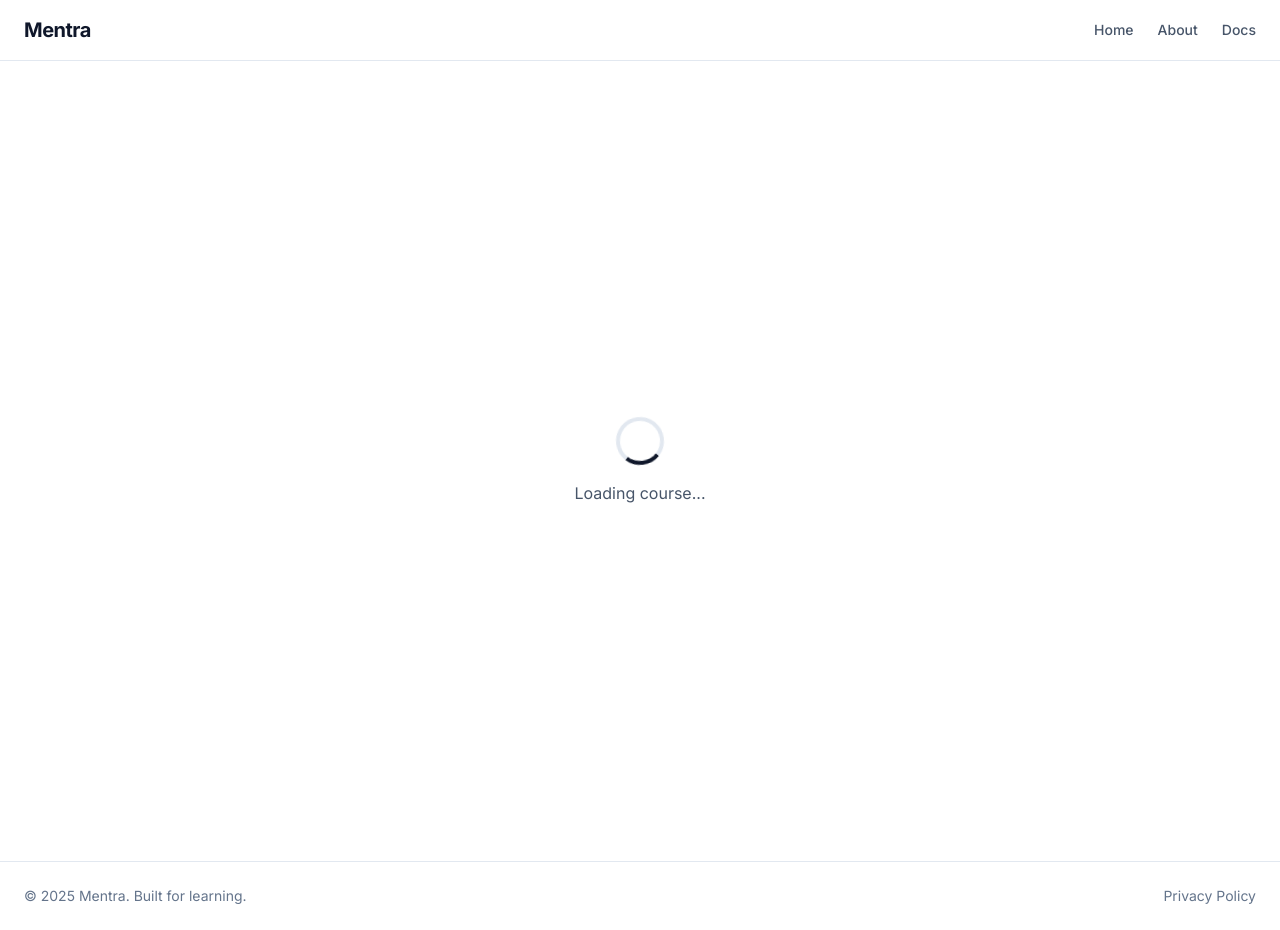
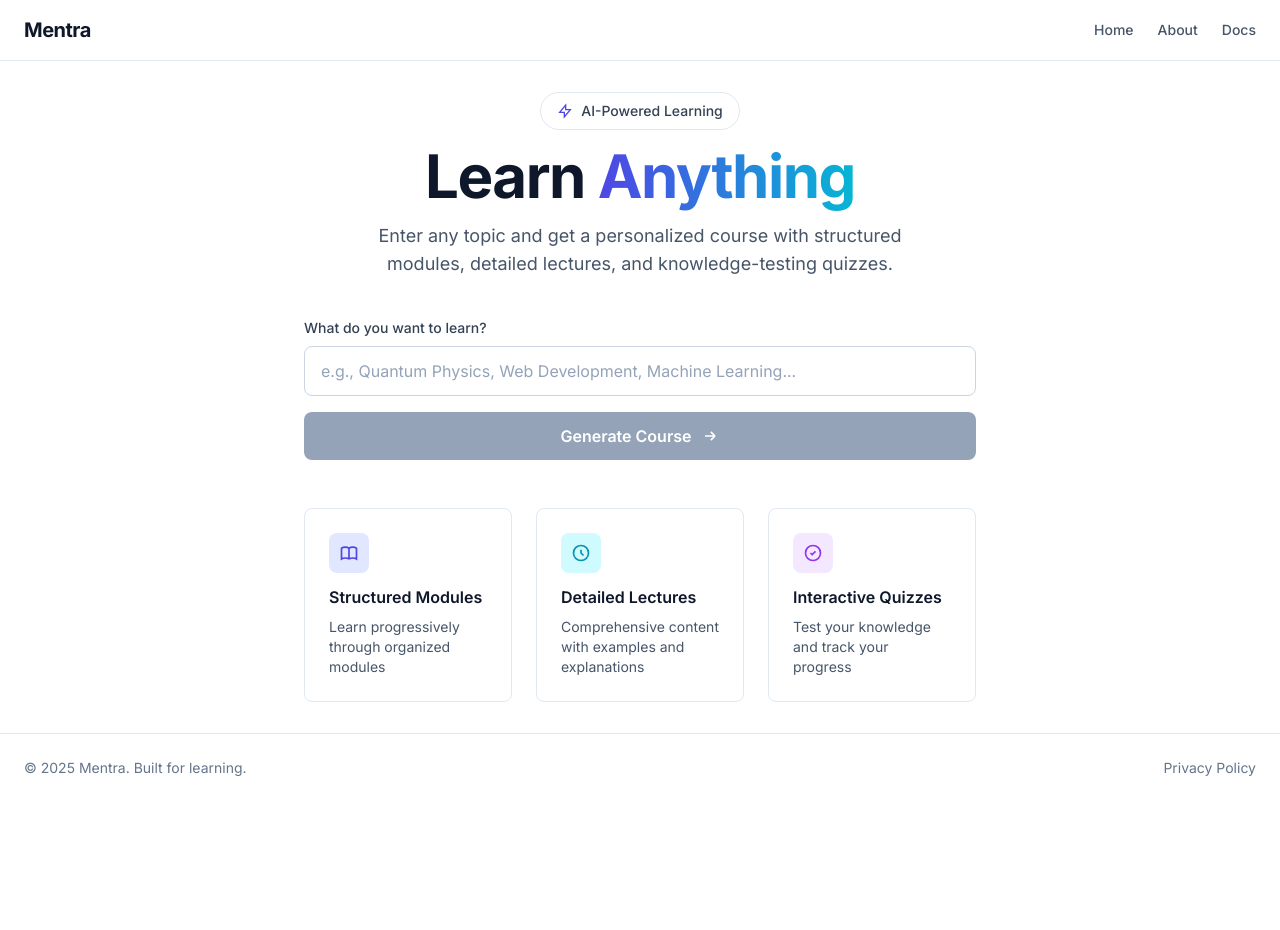
Before and after one commit to daniel-lief/mentra, a Next.js app in the folder web/: page / in a window 1280 px wide. Before the commit this address had no page. After the commit the page ends 802 px from the top, so only its background shows below. Built offline with nearby package versions, Linux system fonts and the light colour scheme.

Commit message:
Fixed start page

```diff
--- a/web/app/lecture/[id]/page.tsx
+++ b/web/app/lecture/[id]/page.tsx
@@ -1,3 +1,4 @@
+// app/lecture/[id]/page.tsx
 "use client";
 
 import { useEffect, useState } from "react";
--- a/web/app/page.tsx
+++ b/web/app/page.tsx
@@ -1,223 +1,161 @@
+// app/page.tsx
 "use client";
 
-import { useEffect, useState } from "react";
+import { useState } from "react";
 import { useRouter } from "next/navigation";
 
-type Module = {
-  module_number: number;
-  module_title: string;
-  description: string;
-};
-
-export default function CoursePage() {
-  const [courseTopic, setCourseTopic] = useState<string>("");
-  const [modules, setModules] = useState<Module[]>([]);
-  const [progress, setProgress] = useState(0);
+export default function HomePage() {
+  const [topic, setTopic] = useState("");
+  const [isGenerating, setIsGenerating] = useState(false);
   const router = useRouter();
 
-  useEffect(() => {
-    const storedData = sessionStorage.getItem("courseData");
-    if (!storedData) {
-      router.push("/");
+  const handleGenerateCourse = async (e: React.FormEvent) => {
+    e.preventDefault();
+
+    if (!topic.trim()) {
+      alert("Please enter a topic");
       return;
     }
 
-    const data = JSON.parse(storedData);
-    setCourseTopic(data.topic);
-    setModules(data.modules);
+    setIsGenerating(true);
 
-    // Calculate progress from completed modules
-    const completedModules = JSON.parse(sessionStorage.getItem("completedModules") || "[]");
-    if (data.modules.length > 0) {
-      setProgress(Math.round((completedModules.length / data.modules.length) * 100));
+    try {
+      const response = await fetch("/api/generate-modules", {
+        method: "POST",
+        headers: { "Content-Type": "application/json" },
+        body: JSON.stringify({ topic: topic.trim() }),
+      });
+
+      if (!response.ok) {
+        throw new Error("Failed to generate course");
+      }
+
+      const data = await response.json();
+
+      // Store course data in sessionStorage
+      sessionStorage.setItem("courseData", JSON.stringify({
+        topic: data.topic,
+        modules: data.modules,
+      }));
+
+      // Initialize completed modules
+      sessionStorage.setItem("completedModules", JSON.stringify([]));
+
+      // Navigate to course page
+      router.push("/course");
+    } catch (error) {
+      console.error("Error generating course:", error);
+      alert("Failed to generate course. Please try again.");
+    } finally {
+      setIsGenerating(false);
     }
-  }, [router]);
-
-  const handleStartModule = (moduleNumber: number) => {
-    sessionStorage.setItem("currentModule", JSON.stringify(modules[moduleNumber - 1]));
-    router.push(`/lecture/${moduleNumber}`);
   };
 
-  const isModuleCompleted = (moduleNumber: number) => {
-    const completedModules = JSON.parse(sessionStorage.getItem("completedModules") || "[]");
-    return completedModules.includes(moduleNumber);
-  };
-
-  if (!courseTopic) {
-    return (
-      <div className="flex h-screen items-center justify-center">
-        <div className="text-center">
-          <div className="mx-auto h-12 w-12 animate-spin rounded-full border-4 border-slate-200 border-t-slate-900" />
-          <p className="mt-4 text-slate-600">Loading course...</p>
-        </div>
-      </div>
-    );
-  }
-
   return (
-    <div className="mx-auto max-w-5xl">
-      {/* Back Button */}
-      <button
-        onClick={() => router.push("/")}
-        className="mb-6 inline-flex items-center gap-2 rounded-lg px-4 py-2 text-sm font-medium text-slate-600 transition-colors hover:bg-slate-100 hover:text-slate-900"
-      >
-        <svg className="h-4 w-4" viewBox="0 0 24 24" fill="none" stroke="currentColor" strokeWidth="2">
-          <path d="M19 12H5M12 19l-7-7 7-7" />
-        </svg>
-        Back to Home
-      </button>
-
-      {/* Course Header */}
-      <section className="relative mb-10 overflow-hidden rounded-xl border border-slate-200 bg-white">
-        {/* Gradient Background */}
-        <div
-          className="absolute inset-0 pointer-events-none"
-          style={{
-            background:
-              "radial-gradient(circle at top left, rgba(99,102,241,0.18), transparent 40%), radial-gradient(circle at bottom right, rgba(59,130,246,0.18), transparent 40%)",
-          }}
-        />
-        <div className="pointer-events-none absolute inset-0 ring-1 ring-inset ring-black/5" />
-
-        {/* Badge */}
-        <div className="absolute right-6 top-6 rotate-1">
-          <span className="inline-flex items-center rounded-md bg-slate-900 px-2.5 py-1 text-[11px] font-semibold uppercase tracking-wide text-white">
-            AI Generated • {modules.length} Modules
-          </span>
-        </div>
-
-        <div className="relative z-10 p-8 md:p-10">
-          {/* Course Badge */}
-          <div className="mb-3 inline-flex items-center gap-2 rounded-full border border-slate-200 bg-white/60 px-3 py-1 text-xs font-medium text-slate-600 backdrop-blur-sm">
-            <svg className="h-3.5 w-3.5" viewBox="0 0 24 24" fill="none" stroke="currentColor" strokeWidth="2">
-              <path d="M12 3l1.912 5.813a1 1 0 00.95.69h6.064L15.54 13.49a1 1 0 00-.364 1.118l1.912 5.813-5.384-3.987a1 1 0 00-1.176 0l-5.384 3.987 1.912-5.813a1 1 0 00-.364-1.118L2.074 9.503h6.064a1 1 0 00.95-.69L12 3z" />
+    <div className="flex min-h-[calc(100vh-8rem)] items-center justify-center px-6">
+      <div className="w-full max-w-2xl">
+        {/* Hero Section */}
+        <div className="mb-10 text-center">
+          <div className="mb-4 inline-flex items-center gap-2 rounded-full border border-slate-200 bg-white px-4 py-2 text-sm font-medium text-slate-700">
+            <svg className="h-4 w-4 text-indigo-600" viewBox="0 0 24 24" fill="none" stroke="currentColor" strokeWidth="2">
+              <path d="M13 10V3L4 14h7v7l9-11h-7z" />
             </svg>
-            Curated by Mentra
+            AI-Powered Learning
           </div>
 
-          {/* Course Title */}
-          <h1 className="mb-3 text-4xl font-semibold tracking-tight text-slate-900 md:text-5xl">
-            {courseTopic}
+          <h1 className="mb-4 text-5xl font-bold tracking-tight text-slate-900 md:text-6xl">
+            Learn{" "}
+            <span className="bg-gradient-to-r from-indigo-600 to-cyan-500 bg-clip-text text-transparent">
+              Anything
+            </span>
           </h1>
 
-          {/* Course Description */}
-          <p className="mb-6 max-w-2xl text-base leading-relaxed text-slate-600">
-            Master {courseTopic.toLowerCase()} through {modules.length} interactive modules with
-            comprehensive lectures and knowledge-testing quizzes.
-          </p>
-
-          {/* Progress Bar */}
-          <div className="flex flex-wrap items-center gap-4">
-            <div className="flex items-center gap-3">
-              <div className="relative h-2 w-48 overflow-hidden rounded-full bg-slate-200">
-                <div
-                  className="h-full rounded-full bg-gradient-to-r from-indigo-600 to-blue-500 transition-all duration-500"
-                  style={{ width: `${progress}%` }}
-                />
-              </div>
-              <span className="text-sm font-medium text-slate-700">{progress}% complete</span>
-            </div>
-            <button className="inline-flex items-center gap-2 rounded-lg bg-slate-900 px-4 py-2 font-medium text-white transition-colors hover:bg-slate-800">
-              <svg className="h-4 w-4" viewBox="0 0 24 24" fill="none" stroke="currentColor" strokeWidth="2">
-                <path d="M12 6.253v13m0-13C10.832 5.477 9.246 5 7.5 5S4.168 5.477 3 6.253v13C4.168 18.477 5.754 18 7.5 18s3.332.477 4.5 1.253m0-13C13.168 5.477 14.754 5 16.5 5c1.747 0 3.332.477 4.5 1.253v13C19.832 18.477 18.247 18 16.5 18c-1.746 0-3.332.477-4.5 1.253" />
-              </svg>
-              Continue Learning
-            </button>
-          </div>
-        </div>
-      </section>
-
-      {/* Module List */}
-      <section>
-        <div className="mb-6 flex items-baseline justify-between">
-          <h2 className="text-2xl font-semibold tracking-tight text-slate-900">Course Modules</h2>
-          <p className="text-sm text-slate-500">
-            {modules.length} modules • ~{modules.length * 15}-{modules.length * 25} mins
+          <p className="mx-auto max-w-xl text-lg text-slate-600">
+            Enter any topic and get a personalized course with structured modules,
+            detailed lectures, and knowledge-testing quizzes.
           </p>
         </div>
 
-        {/* Timeline */}
-        <div className="relative">
-          <div className="absolute left-2 top-0 bottom-0 w-px bg-slate-200" />
+        {/* Input Form */}
+        <form onSubmit={handleGenerateCourse} className="space-y-4">
+          <div>
+            <label htmlFor="topic" className="mb-2 block text-sm font-medium text-slate-700">
+              What do you want to learn?
+            </label>
+            <input
+              id="topic"
+              type="text"
+              value={topic}
+              onChange={(e) => setTopic(e.target.value)}
+              placeholder="e.g., Quantum Physics, Web Development, Machine Learning..."
+              disabled={isGenerating}
+              className="w-full rounded-lg border border-slate-300 bg-white px-4 py-3 text-slate-900 placeholder-slate-400 transition-colors focus:border-indigo-500 focus:outline-none focus:ring-2 focus:ring-indigo-500/20 disabled:bg-slate-50"
+            />
+          </div>
 
-          <ul className="space-y-6">
-            {modules.map((module, index) => {
-              const completed = isModuleCompleted(module.module_number);
+          <button
+            type="submit"
+            disabled={isGenerating || !topic.trim()}
+            className="w-full inline-flex items-center justify-center gap-2 rounded-lg bg-slate-900 px-6 py-3 font-semibold text-white transition-colors hover:bg-slate-800 disabled:cursor-not-allowed disabled:bg-slate-400"
+          >
+            {isGenerating ? (
+              <>
+                <svg className="h-5 w-5 animate-spin" viewBox="0 0 24 24" fill="none">
+                  <circle className="opacity-25" cx="12" cy="12" r="10" stroke="currentColor" strokeWidth="4" />
+                  <path className="opacity-75" fill="currentColor" d="M4 12a8 8 0 018-8V0C5.373 0 0 5.373 0 12h4zm2 5.291A7.962 7.962 0 014 12H0c0 3.042 1.135 5.824 3 7.938l3-2.647z" />
+                </svg>
+                Generating your course...
+              </>
+            ) : (
+              <>
+                Generate Course
+                <svg className="h-5 w-5" viewBox="0 0 24 24" fill="none" stroke="currentColor" strokeWidth="2">
+                  <path d="M13 7l5 5m0 0l-5 5m5-5H6" />
+                </svg>
+              </>
+            )}
+          </button>
+        </form>
 
-              return (
-                <li key={module.module_number} className="relative pl-10">
-                  {/* Timeline Dot */}
-                  <div
-                    className={`absolute left-[0.44rem] top-[1.4rem] h-3 w-3 rounded-full border ${
-                      completed
-                        ? "border-indigo-500 bg-indigo-500"
-                        : "border-slate-300 bg-white"
-                    }`}
-                  />
+        {/* Features */}
+        <div className="mt-12 grid gap-6 md:grid-cols-3">
+          <div className="rounded-lg border border-slate-200 bg-white p-6">
+            <div className="mb-3 flex h-10 w-10 items-center justify-center rounded-lg bg-indigo-100">
+              <svg className="h-5 w-5 text-indigo-600" viewBox="0 0 24 24" fill="none" stroke="currentColor" strokeWidth="2">
+                <path d="M12 6.253v13m0-13C10.832 5.477 9.246 5 7.5 5S4.168 5.477 3 6.253v13C4.168 18.477 5.754 18 7.5 18s3.332.477 4.5 1.253m0-13C13.168 5.477 14.754 5 16.5 5c1.747 0 3.332.477 4.5 1.253v13C19.832 18.477 18.247 18 16.5 18c-1.746 0-3.332.477-4.5 1.253" />
+              </svg>
+            </div>
+            <h3 className="mb-2 font-semibold text-slate-900">Structured Modules</h3>
+            <p className="text-sm text-slate-600">
+              Learn progressively through organized modules
+            </p>
+          </div>
 
-                  {/* Module Card */}
-                  <div className="group relative overflow-hidden rounded-xl border border-slate-200 bg-white transition-all hover:shadow-md">
-                    {/* Top Accent Line */}
-                    <div
-                      className={`h-[3px] w-full ${
-                        completed
-                          ? "bg-gradient-to-r from-green-500 to-emerald-500"
-                          : "bg-gradient-to-r from-indigo-500 to-blue-500"
-                      }`}
-                    />
+          <div className="rounded-lg border border-slate-200 bg-white p-6">
+            <div className="mb-3 flex h-10 w-10 items-center justify-center rounded-lg bg-cyan-100">
+              <svg className="h-5 w-5 text-cyan-600" viewBox="0 0 24 24" fill="none" stroke="currentColor" strokeWidth="2">
+                <path d="M12 8v4l3 3m6-3a9 9 0 11-18 0 9 9 0 0118 0z" />
+              </svg>
+            </div>
+            <h3 className="mb-2 font-semibold text-slate-900">Detailed Lectures</h3>
+            <p className="text-sm text-slate-600">
+              Comprehensive content with examples and explanations
+            </p>
+          </div>
 
-                    <div className="flex items-start justify-between p-5">
-                      <div className="flex-1 pr-4">
-                        <div className="mb-2 flex flex-wrap items-center gap-2">
-                          {/* Module Number */}
-                          <span className="inline-flex h-6 min-w-[1.5rem] items-center justify-center rounded-full bg-slate-100 px-2 text-xs font-semibold text-slate-700">
-                            {String(index + 1).padStart(2, "0")}
-                          </span>
-
-                          {/* Module Title */}
-                          <h3 className="text-lg font-medium text-slate-900">
-                            {module.module_title}
-                          </h3>
-
-                          {/* Completed Badge */}
-                          {completed && (
-                            <span className="inline-flex items-center gap-1 rounded-full bg-green-50 px-2 py-0.5 text-[11px] font-medium text-green-700 ring-1 ring-inset ring-green-600/20">
-                              <svg className="h-3 w-3" viewBox="0 0 24 24" fill="none" stroke="currentColor" strokeWidth="2">
-                                <path d="M5 13l4 4L19 7" />
-                              </svg>
-                              Completed
-                            </span>
-                          )}
-                        </div>
-
-                        {/* Description */}
-                        <p className="text-sm text-slate-600">{module.description}</p>
-                      </div>
-
-                      {/* Start Button */}
-                      <button
-                        onClick={() => handleStartModule(module.module_number)}
-                        className="ml-auto inline-flex items-center gap-2 rounded-lg border border-slate-200 bg-white px-4 py-2 font-medium text-slate-700 transition-all duration-200 hover:border-indigo-300 hover:bg-indigo-50/60 hover:text-indigo-600"
-                      >
-                        {completed ? "Review" : "Start"}
-                        <svg
-                          className="h-4 w-4 text-indigo-500 transition-transform group-hover:translate-x-0.5"
-                          viewBox="0 0 24 24"
-                          fill="none"
-                          stroke="currentColor"
-                          strokeWidth="2"
-                        >
-                          <path d="M9 5l7 7-7 7" />
-                        </svg>
-                      </button>
-                    </div>
-                  </div>
-                </li>
-              );
-            })}
-          </ul>
+          <div className="rounded-lg border border-slate-200 bg-white p-6">
+            <div className="mb-3 flex h-10 w-10 items-center justify-center rounded-lg bg-purple-100">
+              <svg className="h-5 w-5 text-purple-600" viewBox="0 0 24 24" fill="none" stroke="currentColor" strokeWidth="2">
+                <path d="M9 12l2 2 4-4m6 2a9 9 0 11-18 0 9 9 0 0118 0z" />
+              </svg>
+            </div>
+            <h3 className="mb-2 font-semibold text-slate-900">Interactive Quizzes</h3>
+            <p className="text-sm text-slate-600">
+              Test your knowledge and track your progress
+            </p>
+          </div>
         </div>
-      </section>
+      </div>
     </div>
   );
 }
--- a/web/app/quiz/[id]/page.tsx
+++ b/web/app/quiz/[id]/page.tsx
@@ -1,3 +1,4 @@
+// app/quiz/[id]/page.tsx
 "use client";
 
 import { useEffect, useState } from "react";
```
Also changed, not shown: web/app/course/page.tsx (+8 -6 lines).
